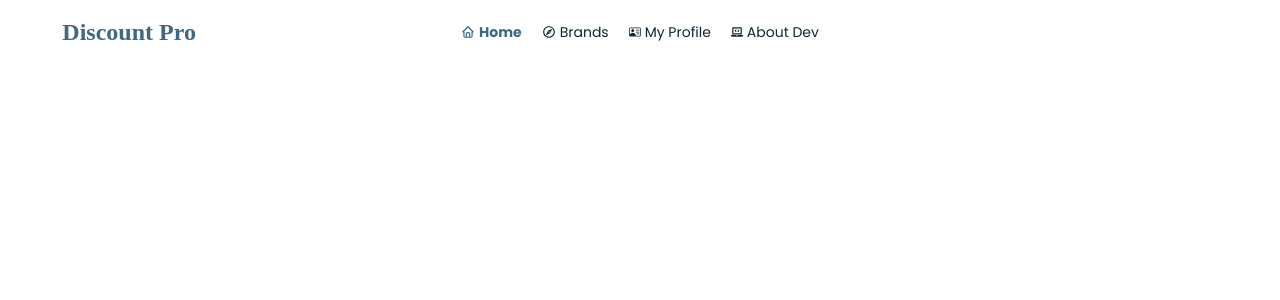
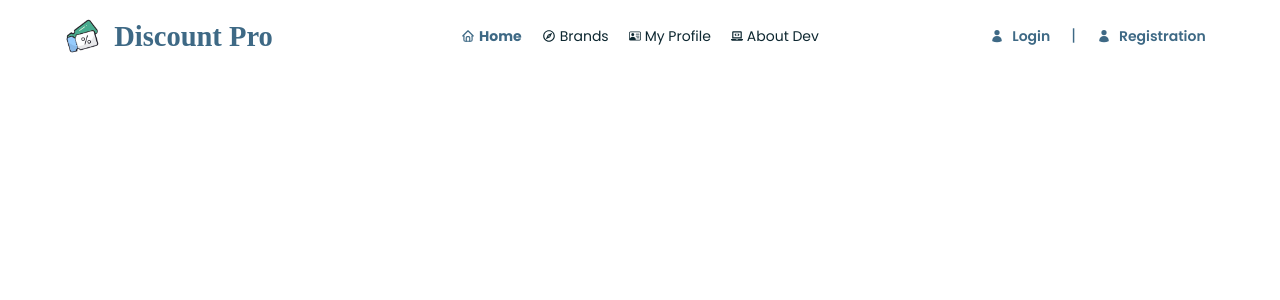
Before and after one commit to ashis263/discount-pro, a React (Vite) app: page / in a window 1280 px wide. Shown: the top 300 px of the page. Built offline with nearby package versions, Linux system fonts and the light colour scheme; a web font is replaced by a local one.

Commit message:
added navbar contents for logged in and logged out users

```diff
--- a/src/components/Navbar/Navbar.jsx
+++ b/src/components/Navbar/Navbar.jsx
@@ -4,8 +4,14 @@ import { FaLaptopCode } from "react-icons/fa";
 import { MdOutlineExplore } from "react-icons/md";
 import { BsPersonVcard } from "react-icons/bs";
 import './navbar.css'
+import { useContext } from "react";
+import { AuthContext } from "../../providers/AuthProvider";
+import { HiUser } from "react-icons/hi2";
+import { HiOutlineLogout } from "react-icons/hi";
+import logo from '../../assets/logo.png'
 
 const Navbar = () => {
+    const { user } = useContext(AuthContext);
     const navLinks = <>
         <NavLink to='/' className="flex items-center gap-1"><TbHome />
             Home</NavLink>
@@ -14,7 +20,7 @@ const Navbar = () => {
         <NavLink to='/about' className="flex items-center gap-1"><FaLaptopCode className="text-xs" />About Dev</NavLink>
     </>
     return (
-        <div className="navbar w-11/12 mx-auto">
+        <div className="navbar w-11/12 mx-auto py-1 sm:py-3">
             <div className="navbar-start">
                 <div className="dropdown">
                     <div tabIndex={0} role="button" className="btn btn-ghost lg:hidden">
@@ -37,7 +43,10 @@ const Navbar = () => {
                         {navLinks}
                     </ul>
                 </div>
-                <Link to="/" className="btn btn-ghost font-oldenburg text-primary text-x sm:text-2xl p-0 font-extrabold">Discount Pro</Link>
+                <div className="flex items-center gap-2">
+                    <img className="w-8 sm:w-10" src={logo} alt="logo" />
+                    <Link to="/" className="hidden sm:flex btn btn-ghost font-oldenburg text-primary text-2xl sm:text-3xl p-0 font-extrabold hover:bg-transparent">Discount Pro</Link>
+                </div>
             </div>
             <div className="navbar-center hidden lg:flex">
                 <ul className="menu menu-horizontal px-1 space-x-5">
@@ -45,7 +54,23 @@ const Navbar = () => {
                 </ul>
             </div>
             <div className="navbar-end">
-
+                {
+                    user
+                        ?
+                        <div className="space-x-2 flex items-center">
+                            <div>
+                                <img className="w-6 sm:w-7 rounded-xl" src={user.photoURL} alt="" />
+                            </div>
+                            <p className="text-[10px] hidden sm:flex p-1 py-2 border rounded-md">{user.email}</p>
+                            <button className="btn btn-outline border-gray-200 btn-xs sm:btn-sm  hover:bg-transparent text-primary hover:text-primary">Logout<HiOutlineLogout /></button>
+                        </div>
+                        :
+                        <div className="space-x-2 flex items-center text-primary">
+                            <Link to="/login" className="btn hover:bg-transparent btn-xs sm:btn-sm btn-ghost"><HiUser />Login</Link >
+                            <p>|</p>
+                            <Link to="/register" className="btn hover:bg-transparent btn-xs sm:btn-sm btn-ghost"><HiUser />Registration</Link >
+                        </div>
+                }
             </div>
         </div>
     );
```
